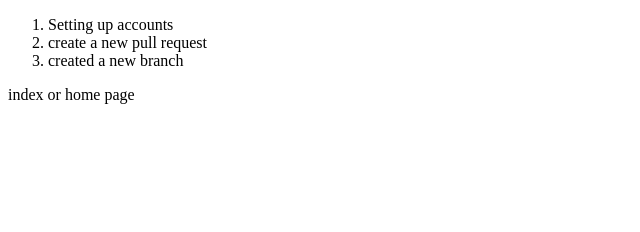
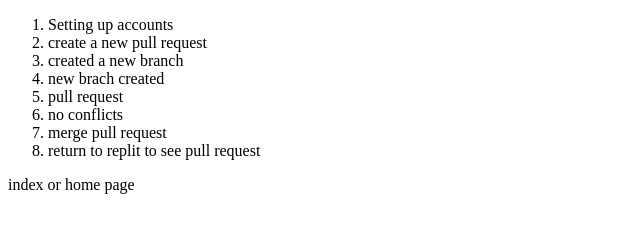
Before and after one commit to Mavi786/CUNY_QCC_NYCEO_MC, a plain HTML site: page index.html in a window 1280 px wide. Shown: the whole page, without its empty margins (0-640 px from the left). Drawn offline with Linux system fonts and the light colour scheme.

Commit message:
Added steps for setup

```diff
--- a/index.html
+++ b/index.html
@@ -11,6 +11,12 @@
       <li> Setting up accounts </li>
       <li> create a new pull request </li>
       <li> created a new branch </li>
+      <li> new brach created </li>
+      <li> pull request </li>
+      <li> no conflicts </li>
+      <li> merge pull request </li>
+      <li> return to replit to see pull request </li>
+
     </ol>
     index or home page
     <script src="script.js"></script>
```
